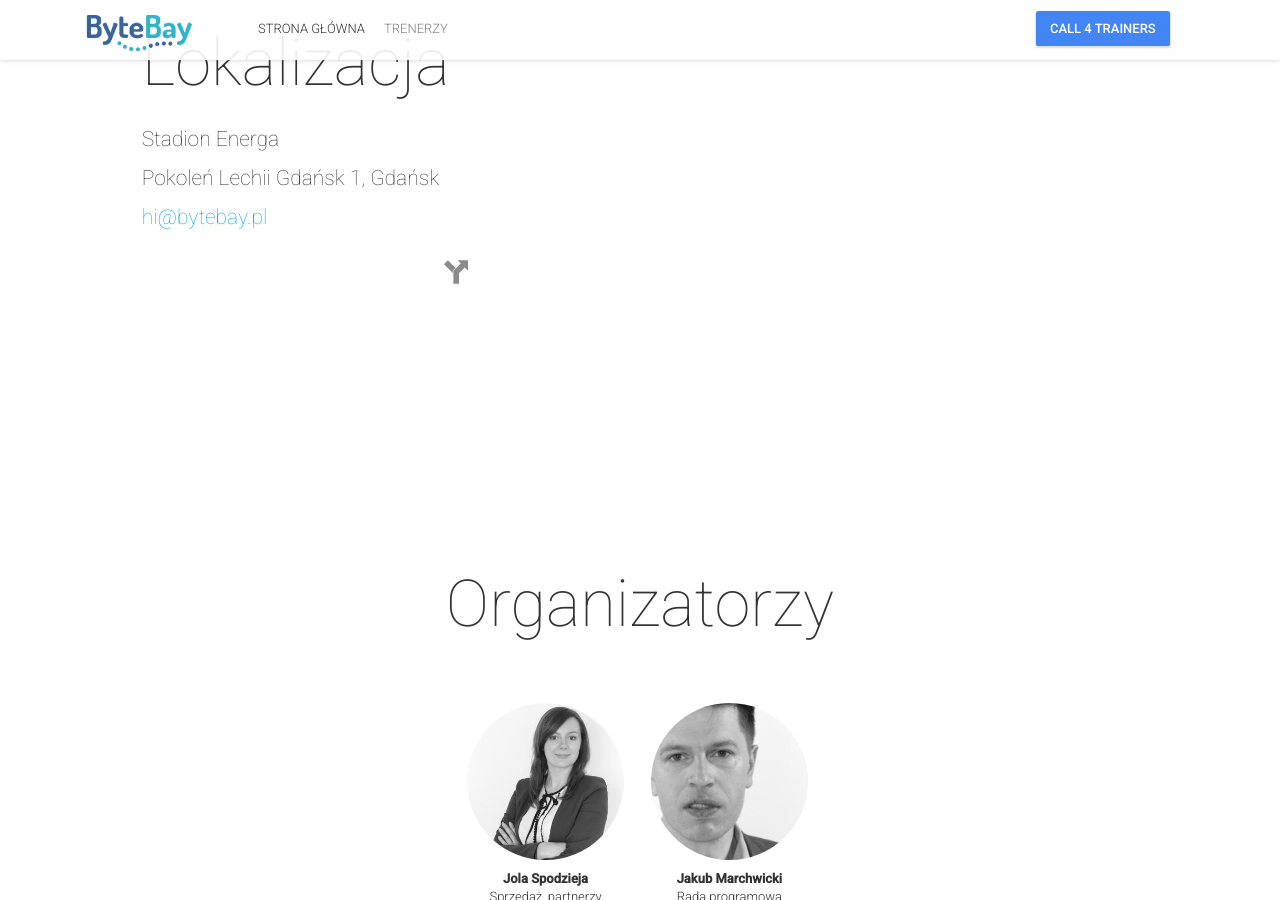
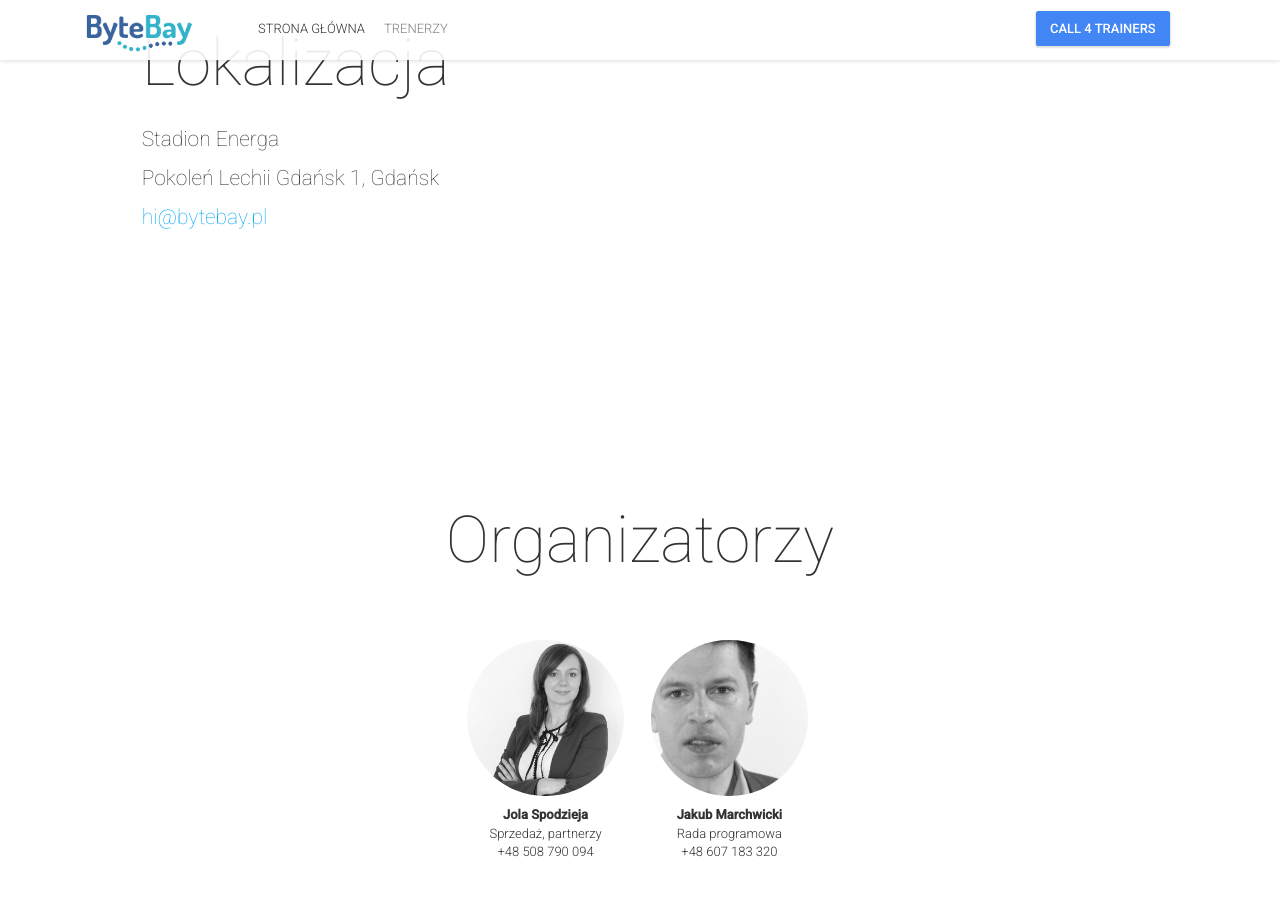
Before and after one commit to 42patterns/bytebay-website, a Jekyll site: the page built from index.html, in a window 1280 px wide and 900 px high, scrolled down 3370 px. Built offline with Jekyll 4.4.1, drawn with Linux system fonts in a browser that asks for light colours; nearby versions of some CDN libraries; comment, search, counter and statistics services are not loaded.

Commit message:
Removing map location

```diff
--- a/_includes/location-map.html
+++ b/_includes/location-map.html
@@ -18,11 +18,11 @@
                         </li> -->
                     </ul>
                 </div>
-                <a href="{{ site.baseurl | append: '/logistics/#find-way' }}" class="pull-right">
+                <!-- <a href="{{ site.baseurl | append: '/logistics/#find-way' }}" class="pull-right">
                     <svg class="icon icon-direction" viewBox="0 0 32 32">
                         <use xlink:href="{{ site.baseurl }}/img/sprites/sprites.svg#icon-direction"></use>
                     </svg>
-                </a>
+                </a> -->
             </div>
         </div>
     </div>
```
